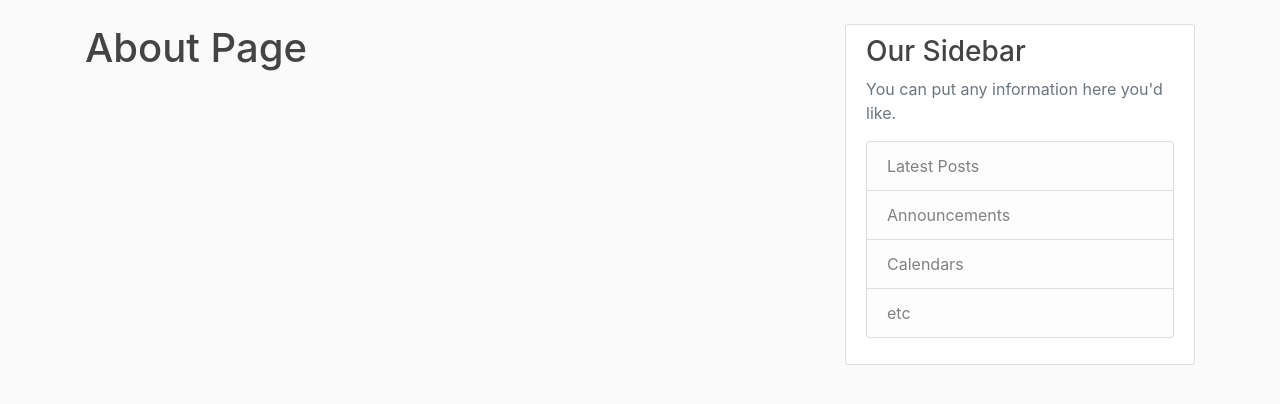
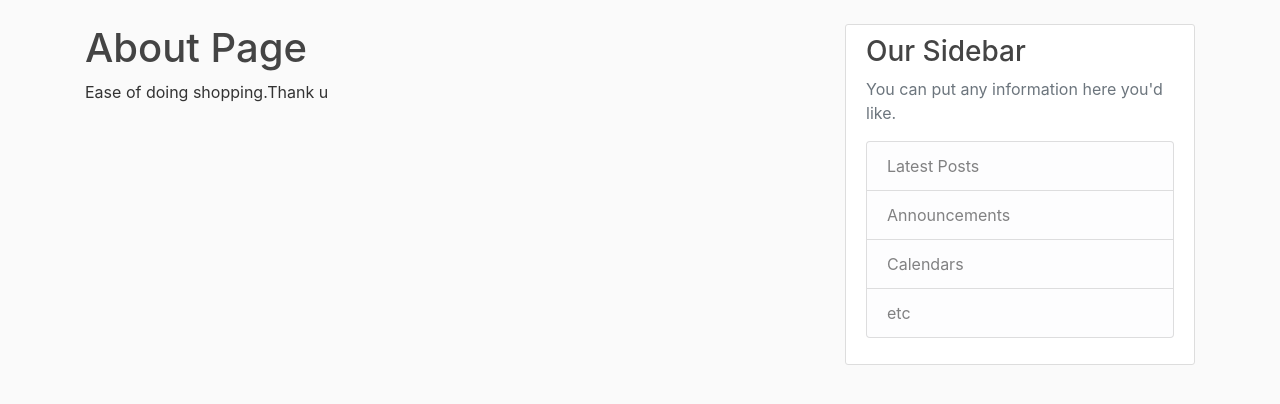
Before and after one commit to SubhamPanigrahi/supermarket-management, a Django app: template templates/inventory/about.html in a window 1280 px wide. Shown: the part 56-460 px from the top of the page. Run offline with Django 3.2, Linux system fonts and the light colour scheme; the template is opened without the code that fills it, so the values that code supplies are empty; some libraries are stand-ins or nearby versions.

Commit message:
Update about.html

```diff
--- a/templates/inventory/about.html
+++ b/templates/inventory/about.html
@@ -1,4 +1,5 @@
 {% extends "inventory/base.html" %}
 {% block content %}
     <h1>About Page</h1>
+<p>Ease of doing shopping.Thank u</p>
 {% endblock content %}
```
